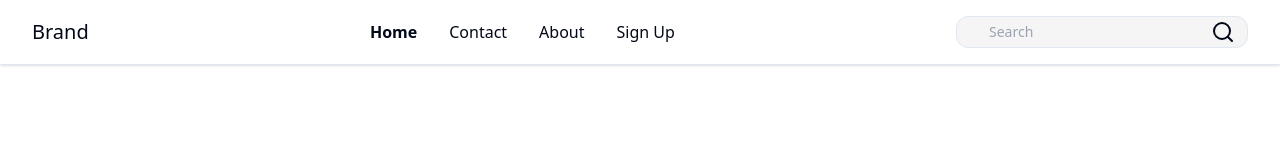
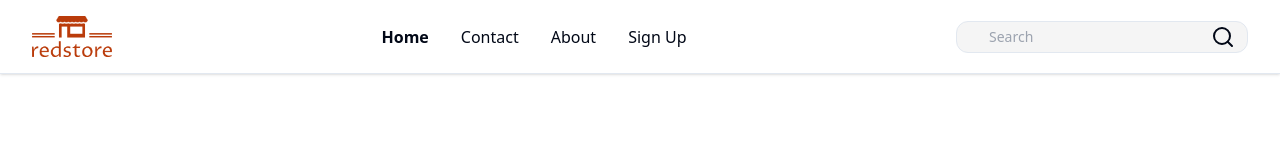
Before and after one commit to alimprasetyo77/RedStore, a React (Vite) app: page / in a window 1280 px wide. Shown: the top 160 px of the page. Built offline with nearby package versions, Linux system fonts and the light colour scheme; no server answers.

Commit message:
feat : add brand logo

```diff
--- a/src/components/Navbar.tsx
+++ b/src/components/Navbar.tsx
@@ -38,10 +38,10 @@ const Navbar = () => {
   };
 
   return (
-    <div className="w-full border-b shadow py-4  ">
+    <div className="w-full border-b shadow py-4">
       <div className="container flex items-center mx-auto ">
         <Link to={"/"}>
-          <h1 className="text-xl font-medium">Brand</h1>
+          <img src="/src/assets/logo-brand.png" alt="brand" width={80} />
         </Link>
         <ul className="flex items-center flex-grow justify-center gap-x-8">
           <Link to={"/"} className={`${location.pathname === "/" && "font-semibold"}`}>
```
Also changed, not shown: src/assets/logo-brand.png (added).
